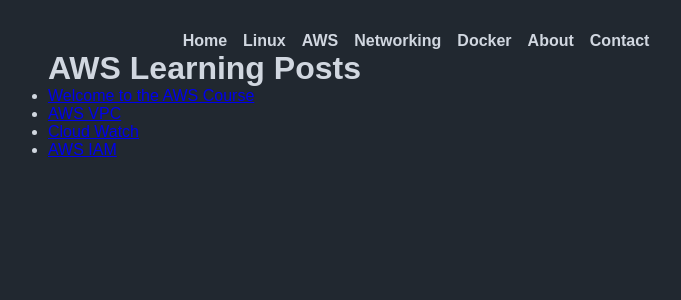
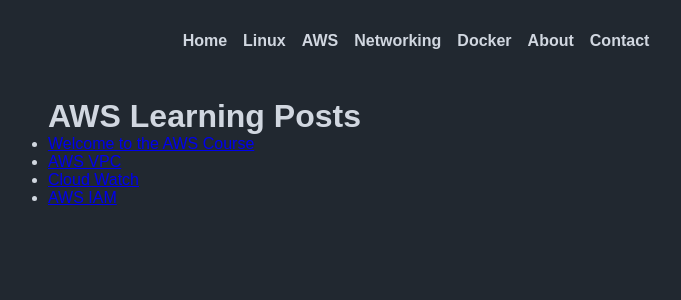
Before and after one commit to munirmahmud/my-devops-learnings, a Jekyll site: the page built from aws.md, in a window 1280 px wide. Shown: the top 300 px of the page, without its empty margins (224-905 px from the left). Built offline with Jekyll 4.4.1, drawn with Linux system fonts in a browser that asks for light colours.

Commit message:
Update navigation styles and ensure baseurl is used in AWS links for consistency

```diff
--- a/assets/style.css
+++ b/assets/style.css
@@ -11,6 +11,10 @@ body {
   margin: 0 auto;
   padding: 2rem;
   color: #d1d7e0;
+}
+
+nav {
+  margin-bottom: 3rem;
 }
 
 nav ul {
@@ -27,3 +31,12 @@ nav a {
   font-weight: bold;
   color: #d1d7e0
 }
+
+main p {
+  line-height: 1.8;
+  margin-bottom: 1rem;
+}
+
+main p > strong {
+    font-size: 1.2rem;
+}
--- a/aws.md
+++ b/aws.md
@@ -9,6 +9,6 @@ permalink: /aws/
 <ul>
   {% assign sorted_posts = site.aws | sort: "order" %}
   {% for post in sorted_posts %}
-    <li><a href="{{ post.url }}">{{ post.title }}</a></li>
+    <li><a href="{{ site.baseurl }}{{ post.url }}">{{ post.title }}</a></li>
   {% endfor %}
 </ul>
```
